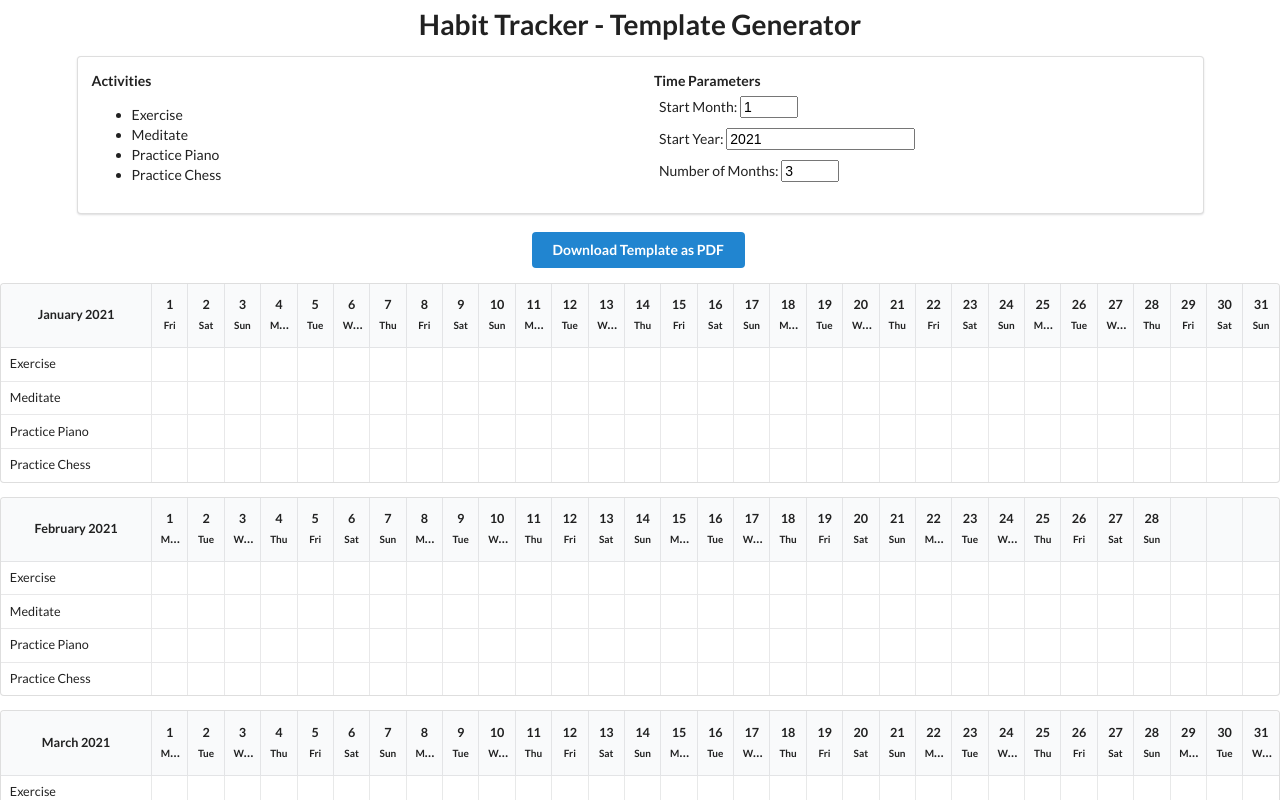
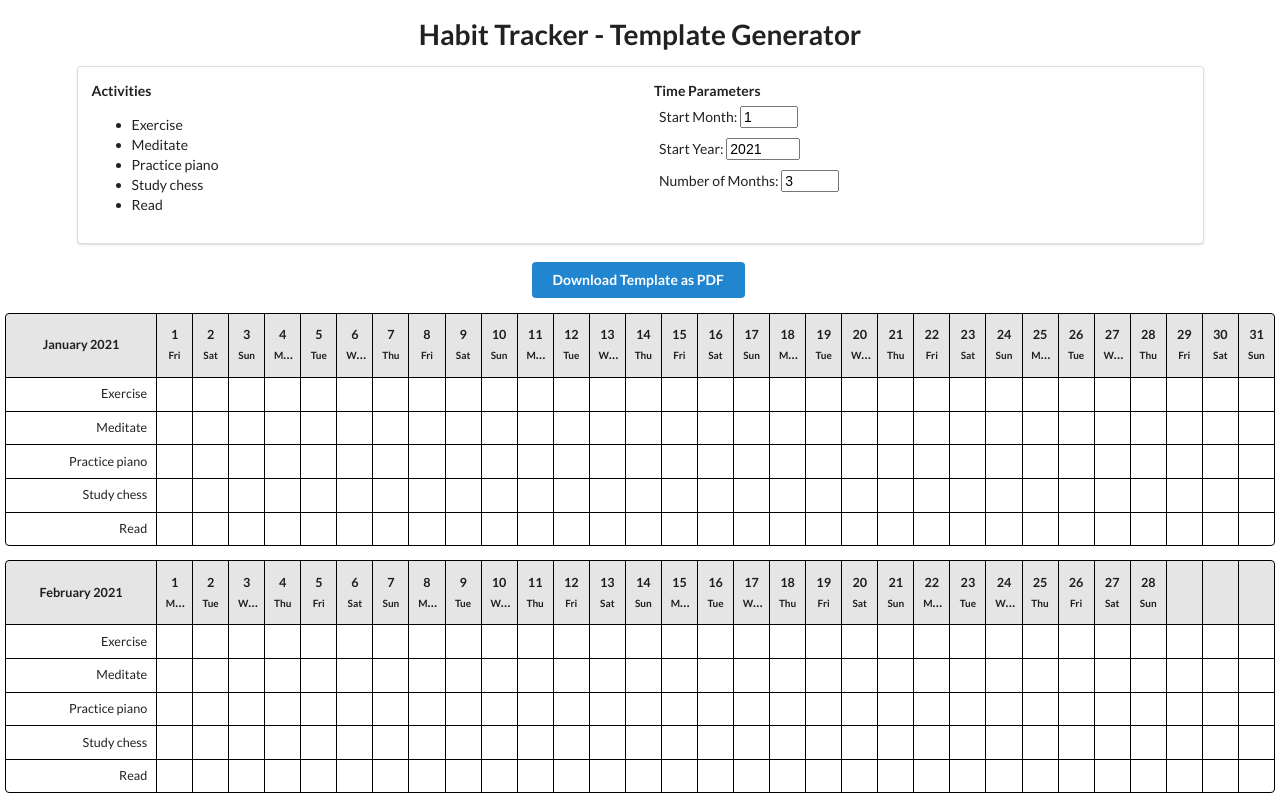
Before and after one commit to doggan/habit-template-gen, a React (Create React App) app: page / in a window 1280 px wide. Shown: the top 800 px of the page. Built offline with nearby package versions, Linux system fonts and the light colour scheme.

Commit message:
Tweaks and fixes.

```diff
--- a/src/components/App.css
+++ b/src/components/App.css
@@ -1,6 +1,5 @@
 .app {
-  padding-top: 10px;
-  padding-bottom: 50px;
+  padding: 20px 5px 50px;
 }
 
 .download-button {
--- a/src/components/App.js
+++ b/src/components/App.js
@@ -13,8 +13,9 @@ const App = () => {
   const [activities, setActivities] = useState([
     "Exercise",
     "Meditate",
-    "Practice Piano",
-    "Practice Chess",
+    "Practice piano",
+    "Study chess",
+    "Read",
   ]);
 
   const refRenderRoot = useRef(null);
--- a/src/components/DateSelector.js
+++ b/src/components/DateSelector.js
@@ -32,6 +32,7 @@ const DateSelector = ({
           value={currentYear}
           onChange={(e) => onYearChange(e.target.value)}
           min="0"
+          max="9999"
         />
       </div>
       <div className="input-wrapper">
--- a/src/components/MonthLayout.css
+++ b/src/components/MonthLayout.css
@@ -1,17 +1,22 @@
-.table-root {
-  /* TODO: not working*/
-  /* width: 2500px !important; */
-}
-
 .left-col {
   width: 150px;
 }
 
 .day-name {
   font-size: x-small;
-  /* font-style: italic; */
 }
 
-/* th {
-  padding: 0px;
-} */
+/*
+    Force table border and header bg colors.
+    Without this, cell divisions are too difficult to see on printouts.
+*/
+.ui.table {
+  border-color: black !important;
+}
+.ui.table tr th {
+  border-color: black !important;
+  background-color: rgba(0, 0, 0, 0.1);
+}
+.ui.table tr td {
+  border-color: black !important;
+}
--- a/src/components/MonthLayout.js
+++ b/src/components/MonthLayout.js
@@ -72,7 +72,10 @@ const MonthLayout = ({ month, year, activities }) => {
       const emptyCells = _.range(COL_COUNT).map((i) => <td key={i}></td>);
       const renderRow = (activity) => {
         return (
-          <tr key={getUniqueKey(month, year, activity)}>
+          <tr
+            key={getUniqueKey(month, year, activity)}
+            className="right aligned"
+          >
             <td className="left-col">{activity}</td>
             {emptyCells}
           </tr>
@@ -85,7 +88,7 @@ const MonthLayout = ({ month, year, activities }) => {
     };
 
     return (
-      <table className="table-root ui celled table fixed compact small unstackable single line">
+      <table className="ui celled table fixed compact small unstackable single line">
         {renderHeader()}
         {renderBody()}
       </table>
```
Also changed, not shown: 1 other file (tests, documents, lock files or other folders).
